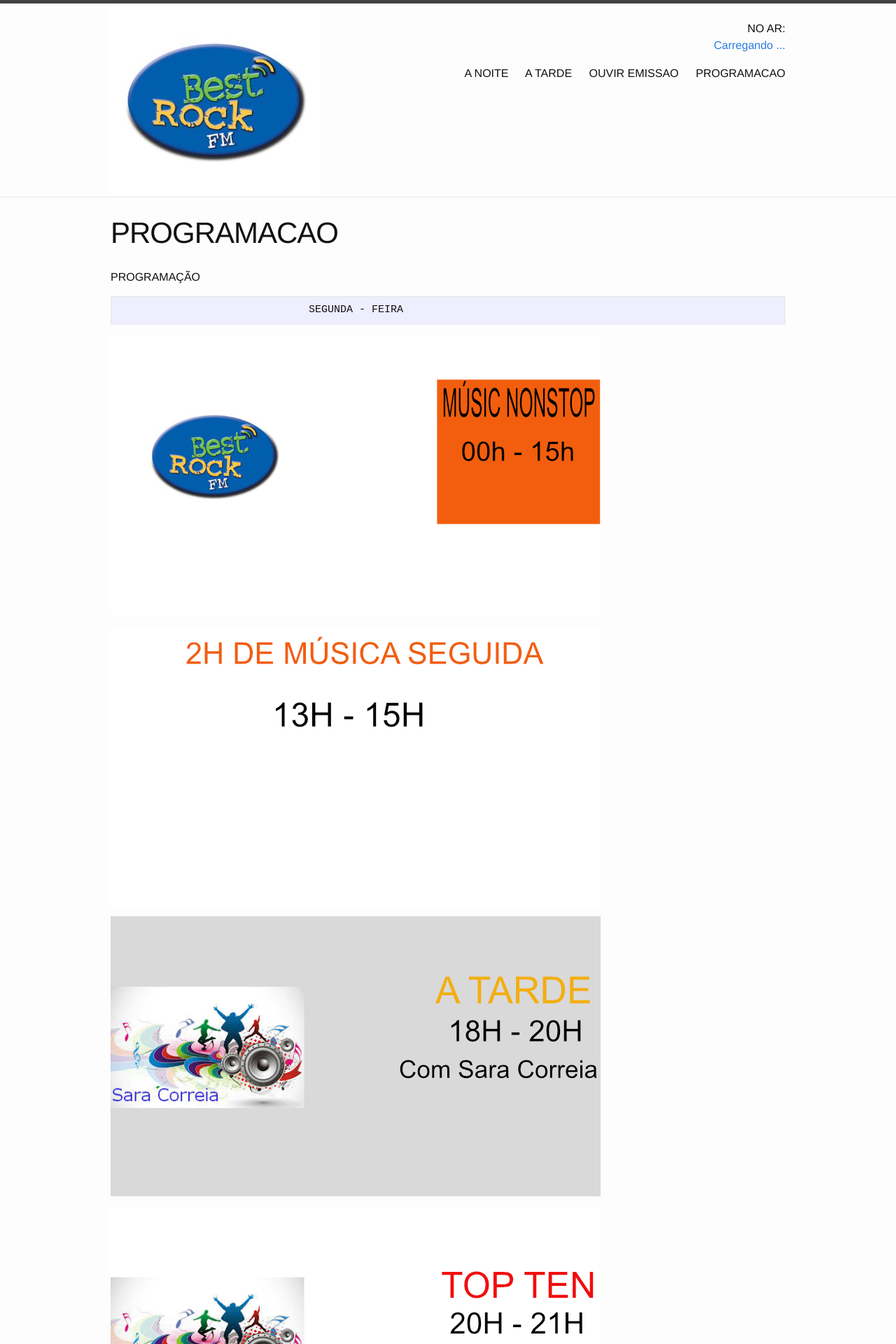
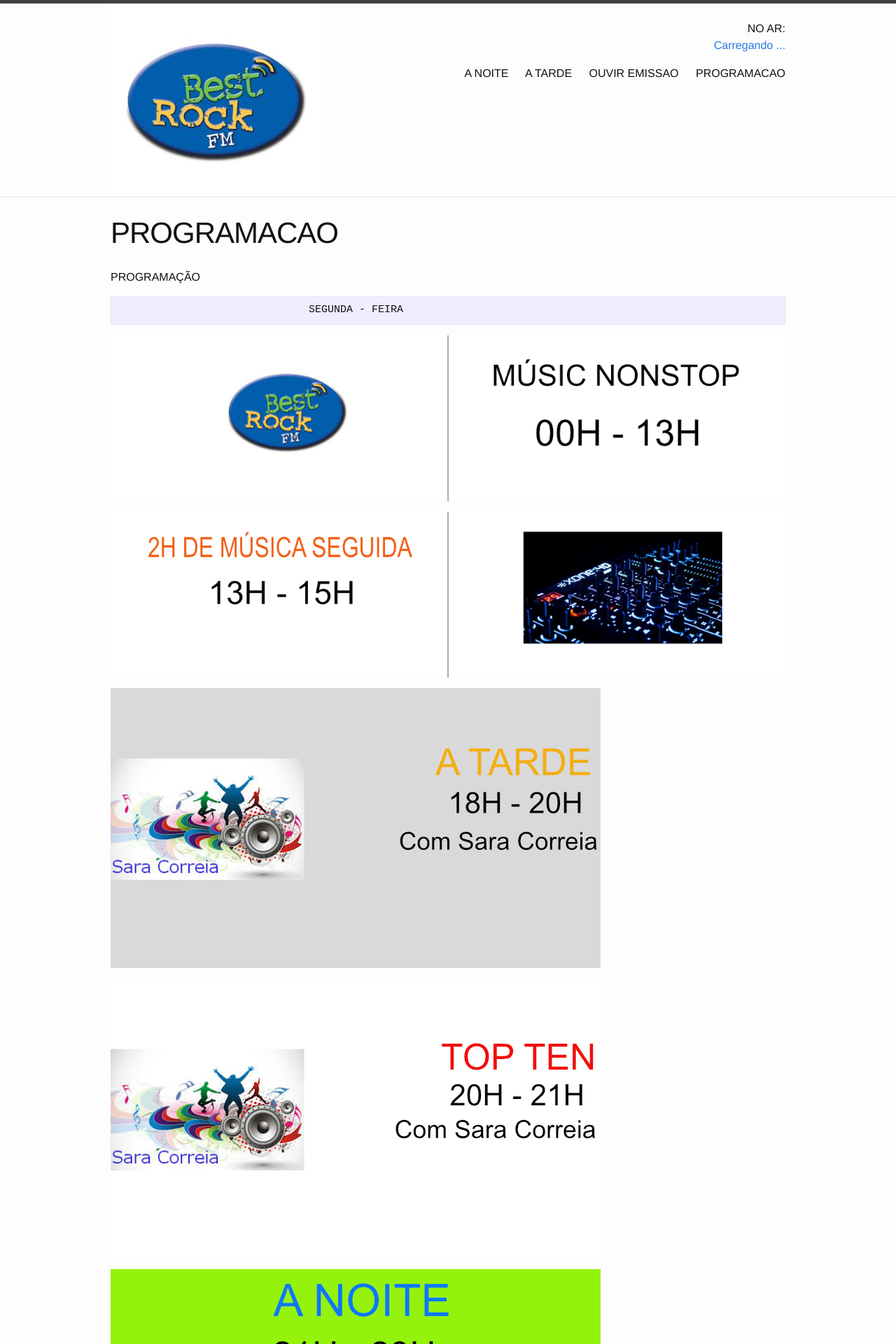
Before and after one commit to davidegaspar/nonstop, a Jekyll site: the page built from site/programacao.md, in a window 1280 px wide. Shown: the top 1920 px of the page at 70% size. Built offline with Jekyll 4.4.1, drawn with Linux system fonts in a browser that asks for light colours.

Commit message:
danielgaspar enviar

```diff
--- a/site/programacao.md
+++ b/site/programacao.md
@@ -7,9 +7,9 @@
 
                                   SEGUNDA - FEIRA
 
-![MÚSIC NONSTOP](/imagens/musicnonstop111111.png)
+![MÚSIC NONSTOP](/imagens/músicnonstop111.png)
 
-![2H SEM PAUSAS](/imagens/2h sem pausas.png)
+![2H DE MÚSICA SEGUIDA](/imagens/2hdemusicaseguida.png)
 
 ![A TARDE](/imagens/atarde.png)
 
```
Also changed, not shown: site/imagens/2h sem pausas.png (deleted), site/imagens/2h sem pausas1.png (deleted), site/imagens/2hdemusicaseguida.png (added), site/imagens/musicnonstop111111.png (deleted), site/imagens/músicnonstop111.png (added).
